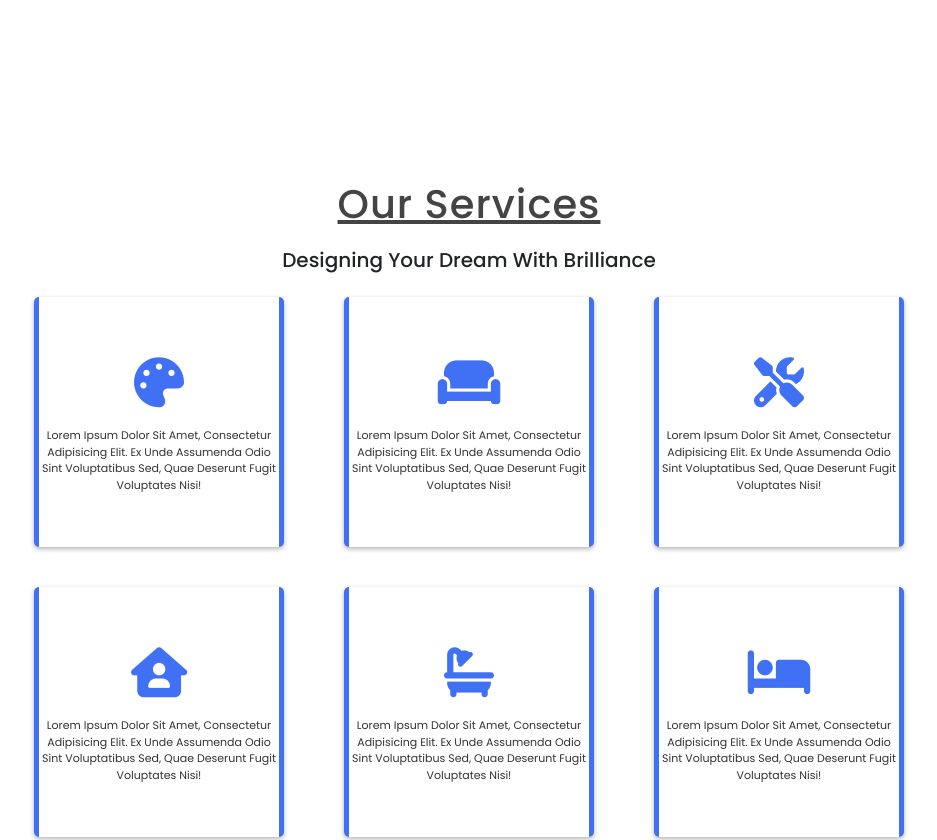
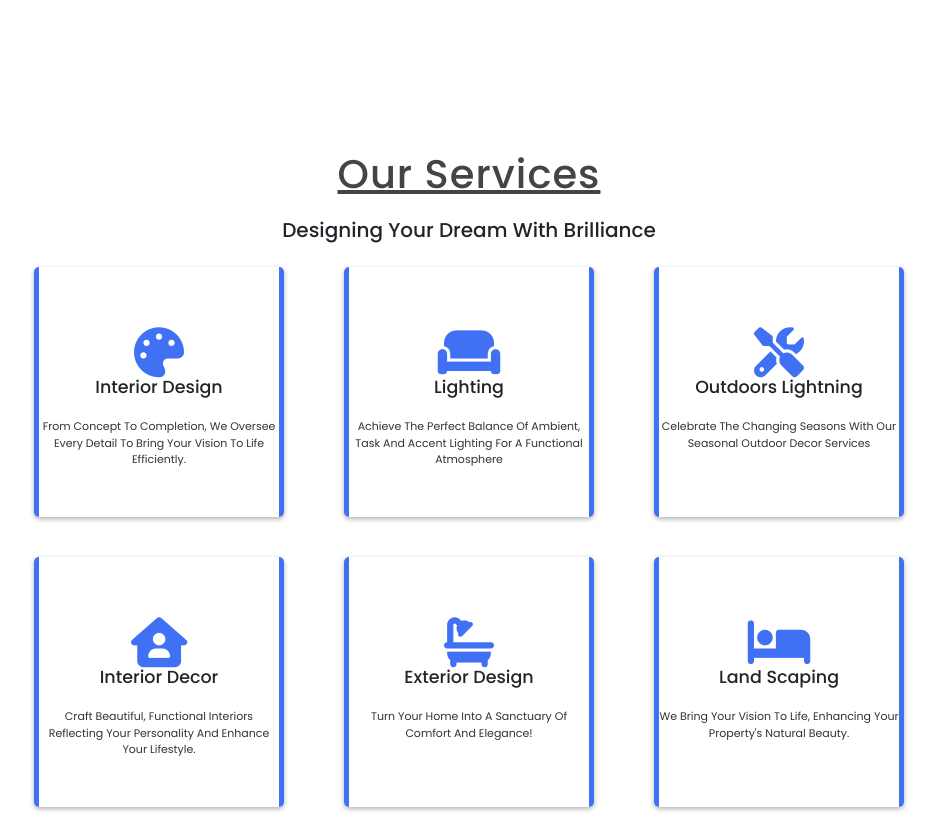
Before and after one commit to malvinopondo/smartelectricals2, a plain HTML site: page index.html in a window 1280 px wide. Shown: the part 1520-2360 px from the top of the page, without its empty margins (171-1108 px from the left). Drawn offline with nearby package versions, Linux system fonts and the light colour scheme.

```diff
--- a/index.html
+++ b/index.html
@@ -32,9 +32,9 @@
     <header class="header fixed-top">
       <!-- <a href="#" class="logo">SMART-ELECTRICALs</a>
         -->
-        <div>
-          <img src="assets/logooo.png" class="logo" />
-        </div>
+      <div>
+        <img src="images/logooo.png" class="logo" width="100px" height="60px"/>
+      </div>
 
       <nav>
         <ul>
@@ -95,17 +95,20 @@
         <div class="col-md-6 info">
           <h2>The best Interior Designers</h2>
           <p>
-            Step into a world where the art of interior Design is meticulously<br />
+            Step into a world where the art of interior Design is
+            meticulously<br />
             crafted to bring together timeless elegance and cutting-edge<br />
-            modern innovation, allowing you to transform your living spaces into<br />
+            modern innovation, allowing you to transform your living spaces
+            into<br />
             the epitome of luxury and sophistication.
           </p>
           <p>
-            Your home is more than just a place to live—it's a reflection of who you are.
-             At Smart Electricals, we believe in creating spaces that tell your story.
-              Whether you dream of a modern, minimalist look or a warm, rustic retreat,
-               our expert designers bring your vision to life. From concept to completion,
-               we're with you every step of the way.
+            Your home is more than just a place to live—it's a reflection of who
+            you are. At Smart Electricals, we believe in creating spaces that
+            tell your story. Whether you dream of a modern, minimalist look or a
+            warm, rustic retreat, our expert designers bring your vision to
+            life. From concept to completion, we're with you every step of the
+            way.
           </p>
           <div class="icons">
             <a href="#" class="fab fa-facebook-f"></a>
@@ -121,62 +124,57 @@
     <!-- service section starts  -->
     <section id="service" class="service">
       <h1 class="heading">Our services</h1>
-      <h2 class="sub-heading">
-        Designing Your Dream with Brilliance
-      </h2>
+      <h2 class="sub-heading">Designing Your Dream with Brilliance</h2>
 
       <div class="box-container mx-auto">
         <div class="box">
           <div class="fas fa-palette"></div>
+          <h3>Interior Design</h3>
           <p>
-            Lorem ipsum dolor sit amet, consectetur adipisicing elit. Ex unde
-            assumenda odio sint voluptatibus sed, quae deserunt fugit voluptates
-            nisi!
+            From concept to completion, we oversee every detail to bring your
+            vision to life efficiently.
           </p>
         </div>
 
         <div class="box">
           <div class="fas fa-couch"></div>
+          <h3>Lighting</h3>
           <p>
-            Lorem ipsum dolor sit amet, consectetur adipisicing elit. Ex unde
-            assumenda odio sint voluptatibus sed, quae deserunt fugit voluptates
-            nisi!
+            Achieve the perfect balance of ambient, task and accent lighting for
+            a functional atmosphere
           </p>
         </div>
 
         <div class="box">
           <div class="fas fa-tools"></div>
+          <h3>Outdoors Lightning</h3>
           <p>
-            Lorem ipsum dolor sit amet, consectetur adipisicing elit. Ex unde
-            assumenda odio sint voluptatibus sed, quae deserunt fugit voluptates
-            nisi!
+            Celebrate the changing seasons with our seasonal outdoor decor
+            services
           </p>
         </div>
 
         <div class="box">
           <div class="fas fa-house-user"></div>
+          <h3>Interior Decor</h3>
           <p>
-            Lorem ipsum dolor sit amet, consectetur adipisicing elit. Ex unde
-            assumenda odio sint voluptatibus sed, quae deserunt fugit voluptates
-            nisi!
+            craft beautiful, functional interiors reflecting your
+            personality and enhance your lifestyle.
           </p>
         </div>
 
         <div class="box">
           <div class="fas fa-bath"></div>
-          <p>
-            Lorem ipsum dolor sit amet, consectetur adipisicing elit. Ex unde
-            assumenda odio sint voluptatibus sed, quae deserunt fugit voluptates
-            nisi!
-          </p>
+          <h3>Exterior Design</h3>
+          <p>Turn your home into a sanctuary of comfort and elegance!</p>
         </div>
 
         <div class="box">
           <div class="fas fa-bed"></div>
+          <h3>Land Scaping</h3>
           <p>
-            Lorem ipsum dolor sit amet, consectetur adipisicing elit. Ex unde
-            assumenda odio sint voluptatibus sed, quae deserunt fugit voluptates
-            nisi!
+            We bring your vision to life, enhancing your property's natural
+            beauty.
           </p>
         </div>
       </div>
@@ -274,21 +272,20 @@
         <div class="col-md-3">
           <h2>Interior Design</h2>
           <p>
-            Elevate your spaces with bespoke interior designs that reflect your unique
-            style and<br />
-            aspirations, crafted with precision and brilliance for an unforgetable
-            living experience.
+            Elevate your spaces with bespoke interior designs that reflect your
+            unique style and<br />
+            aspirations, crafted with precision and brilliance for an
+            unforgetable living experience.
           </p>
         </div>
 
         <div class="col-md-3">
-          <h2>We are located in</h2>
+          <h2>Our Presence</h2>
           <div class="list">
             <a href="#">Nairobi</a>
             <a href="#">Kiambu</a>
             <a href="#">Nyeri</a>
             <a href="#">Kisumu</a>
-            <a href="#">Homabay</a>
           </div>
         </div>
 
@@ -310,9 +307,7 @@
         </div>
       </div>
 
-      <h1 class="credit">
-        created by <span>TeclestupInc</span> | all rights reserved.
-      </h1>
+      <h1 class="credit">@<span>Teclestup Inc</span></h1>
     </section>
     <!-- footer section ends -->
 
--- a/styles.css
+++ b/styles.css
@@ -138,7 +138,7 @@ body {
   letter-spacing: 0.1rem;
   color: #444;
   margin: 2rem 0;
-  padding-top: 6rem;
+  padding-top: 3rem;
   text-decoration: underline !important;
 }
 
```
Also changed, not shown: 2 other files.
